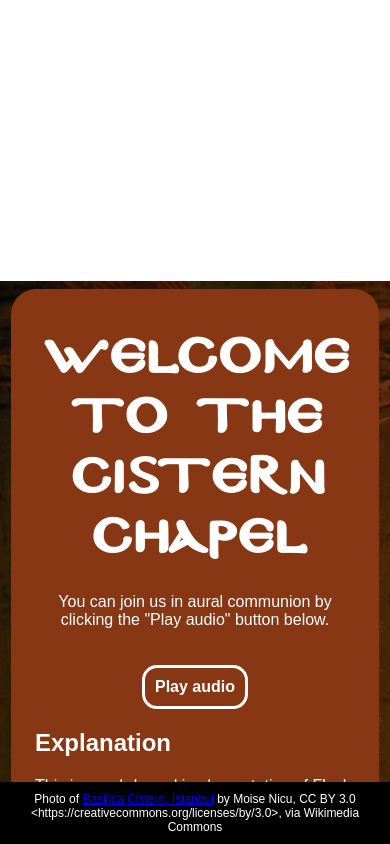
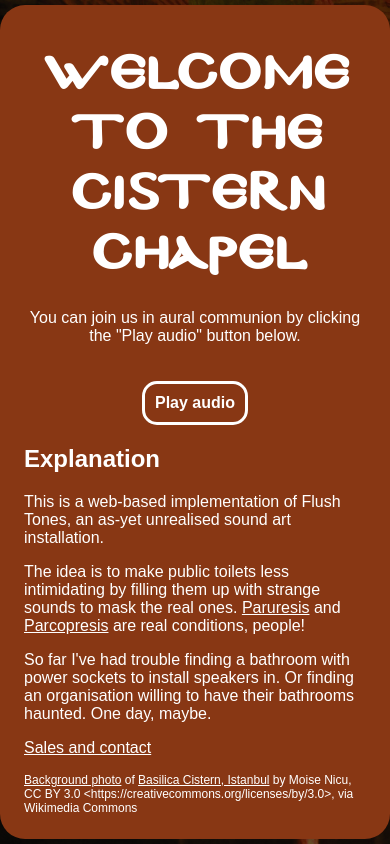
Before and after one commit to concrete-mixer/cistern-chapel, a React app: page / in a window 390 px wide. Built offline with nearby package versions, Linux system fonts and the light colour scheme; the HTML template or start-up script is replaced by a standard one.

Commit message:
Make app mobile friendlier

```diff
--- a/src/App.module.css
+++ b/src/App.module.css
@@ -4,6 +4,12 @@
     src:url("assets/fonts/BYZANTIN.eot?") format("eot"),url("assets/fonts/BYZANTIN.woff") format("woff"),url("assets/fonts/BYZANTIN.ttf") format("truetype"),url("assets/fonts/BYZANTIN.svg#UB-Byzantine-Normal") format("svg");
     font-weight:normal;
     font-style:normal;
+}
+
+
+body {
+    font-family: sans-serif;
+    background-color: black;
 }
 
 h1 {
@@ -19,32 +25,11 @@ h1 {
     background-repeat: no-repeat;
     background-size: cover;
     background-color: black;
-    font-family: sans-serif;
-    /* display: table-cell; */
+    display: table-cell;
     height: 100%;
     width: 100%;
-}
-
-.backgroundAttribution {
-    position: fixed;
-    bottom: 0px;
-    right: 0px;
-    padding: 10px;
-    color: white;
-    font-size: 12px;
-    background-color: black;
-}
-
-.box {
-    max-width: 620px;
-    min-width: 320px;
-    background-color: #883714;
-    padding: 24px;
-    position: absolute;
-    top: 50%;
-    left: 50%;
-    transform: translate(-50%, -50%);
-    border-radius: 25px;
+    z-index: -1;
+    display: none;
 }
 
 .backgroundShade {
@@ -56,6 +41,20 @@ h1 {
     height: 100%;
 }
 
+.backgroundAttribution {
+    font-size: 12px;
+    display: none;
+}
+
+
+.box {
+    background-color: #883714;
+    padding: 24px;
+    border-radius: 25px;
+    min-width: 280px;
+    max-width: 480px;
+}
+
 body, html {
     margin: 0;
     color: white;
@@ -64,7 +63,7 @@ body, html {
     display: grid;
 }
 
-a:visited {
+a, a:visited {
     color: white;
 }
 
@@ -88,3 +87,23 @@ button:disabled {
 .explanation {
     text-align: left;
 }
+
+.boxWrapper {
+    min-height: 100vh; /* minimum height = screen height */
+    display: flex;
+    justify-content: center;
+    align-items: center;
+    z-index: 1;
+}
+
+@media screen and (min-height: 720px) {
+    .backgroundAttribution, .backgroundWrapper{
+        display: block;
+    }
+}
+
+@media screen and (min-width: 540px) {
+    .backgroundAttribution, .backgroundWrapper{
+        display: block;
+    }
+}
--- a/src/App.tsx
+++ b/src/App.tsx
@@ -5,8 +5,10 @@ import styles from "./App.module.css";
 const App: React.FC = (): React.ReactElement => {
     const [playerState, setPlayerState] = React.useState("stopped");
     return (
+        <div>
             <div className={styles.backgroundWrapper}>
-            <div className={styles.backgroundShade}>
+                <div className={styles.backgroundShade}></div>
+            </div>
             <div className={styles.boxWrapper}>
                 <div className={styles.box}>
                     <h1>Welcome to the Cistern Chapel</h1>
@@ -21,7 +23,7 @@ const App: React.FC = (): React.ReactElement => {
                             Play audio
                         </button>
                     )}
-                        {playerState === "loading" && <p>Loading files...</p>}
+                    {playerState === "loading" && <button>Loading files...</button>}
                     {playerState === "playing" && (
                         <button
                             onClick={() => {
@@ -39,24 +41,27 @@ const App: React.FC = (): React.ReactElement => {
                             installation.
                         </p>
                         <p>
-                                The idea is to make public toilets less intimidating by filling them up with strange
-                                sounds to mask the real ones.{" "}
-                                <a href="https://en.wikipedia.org/wiki/Paruresis">Paruresis</a> and{" "}
+                            The idea is to make public toilets less intimidating by filling them up with strange sounds
+                            to mask the real ones. <a href="https://en.wikipedia.org/wiki/Paruresis">Paruresis</a> and{" "}
                             <a href="https://en.wikipedia.org/wiki/Parcopresis">Parcopresis</a> are real conditions,
                             people!
                         </p>
                         <p>
-                                So far I&apos;ve had trouble finding a bathroom with power sockets to install speakers
-                                in. Or finding an organisation willing to have their bathrooms haunted. One day, maybe.
-                                For now, punters can meditate in the Cistern Chapel with smartphones and earphones.
+                            So far I&apos;ve had trouble finding a bathroom with power sockets to install speakers in.
+                            Or finding an organisation willing to have their bathrooms haunted. One day, maybe.
                         </p>
-                            <p>Plop.</p>
+                        <p>
+                            <a href="mailto:concretemixer.audio@gmail.com">Sales and contact</a>
+                        </p>
+                        <div className={styles.backgroundAttribution}>
+                            <a href="https://commons.wikimedia.org/wiki/File:Basilica_Cistern_Istanbul.JPG">
+                                Background photo
+                            </a>{" "}
+                            of <a href="https://en.wikipedia.org/wiki/Basilica_Cistern">Basilica Cistern, Istanbul</a>{" "}
+                            by Moise Nicu, CC BY 3.0 &lt;https://creativecommons.org/licenses/by/3.0&gt;, via Wikimedia
+                            Commons
                         </div>
                     </div>
-                </div>
-                <div className={styles.backgroundAttribution}>
-                    Photo of <a href="https://en.wikipedia.org/wiki/Basilica_Cistern">Basilica Cistern, Istanbul</a> by
-                    Moise Nicu, CC BY 3.0 &lt;https://creativecommons.org/licenses/by/3.0&gt;, via Wikimedia Commons
                 </div>
             </div>
         </div>
```
Lines whose indentation alone changed are shown as unchanged.
